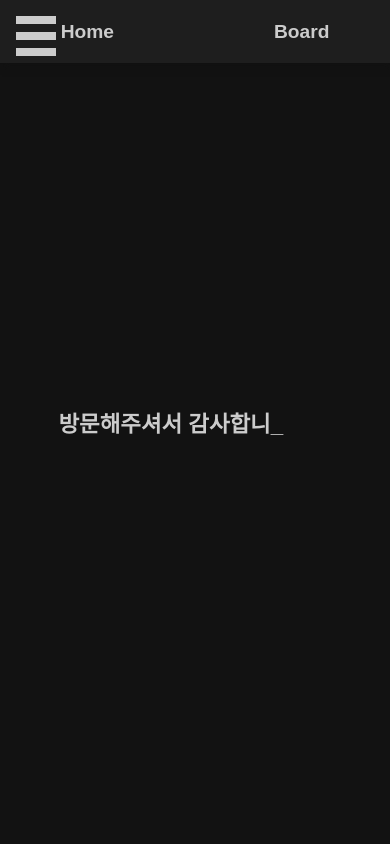
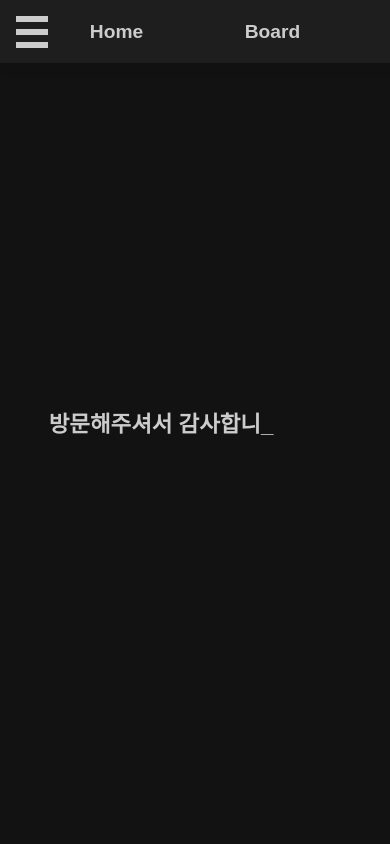
Before and after one commit to ymkwon3/web, a React (Create React App) app in the folder web/: page /#/ in a window 390 px wide. Shown: the top 844 px of the page. Built offline with nearby package versions, Linux system fonts and the light colour scheme.

Commit message:
메뉴 버튼 반응형

```diff
--- a/web/src/App.jsx
+++ b/web/src/App.jsx
@@ -29,8 +29,13 @@ function App() {
 
         <HashRouter>
           <div className="navi flex-row" ref={naviRef}>
-            <Link to="/">Home</Link>
-            <Link to="/board">Board</Link>
+            <div>
+              <Link to="/">Home</Link>
+            </div>
+            <div>
+              <Link to="/board">Board</Link>
+            </div>
+
           </div>
           <Routes>
             <Route path="/" exact={true} element={<MainPage path="MainPage"/>}/>
--- a/web/src/components/Footer.jsx
+++ b/web/src/components/Footer.jsx
@@ -45,7 +45,7 @@ function App(props) {
                     </div>
                 </div>
                 <div className="footer-update">
-                    updated on December 18, 2021
+                    updated on January 10, 2022
                 </div>
             </div>
         </>
--- a/web/src/css/App.css
+++ b/web/src/css/App.css
@@ -34,7 +34,7 @@ body {
   font-size: 1.6rem;
   font-weight: bold;
   white-space: pre-line;
-  width: 22rem;
+  width: 24rem;
   user-select: none;
 }
 
@@ -163,22 +163,23 @@ body {
 }
 
 .navi {
+  justify-content: space-around!important;
   height: 7.5vh;
   overflow: hidden;
-  width: 100vw;
+  width: 80vw;
   background-color: #1e1e1e;;
   position: fixed;
   transition: 0.2s;
-  z-index: 3;
+  z-index: 5;
   box-shadow: 0.1rem 0.1rem 0.5rem #111111;
+  padding: 0 10vw;
 }
 
-.navi > a {
+.navi> div > a {
   font-size: 1.2rem;
   font-weight: bold;
   text-decoration: none;
   color: inherit;
-  margin: 0 5rem;
   transition: 0.2s;
 }
 
@@ -274,16 +275,16 @@ body {
 
   .App-header > div {
     font-size: 1.4rem;
-    width: 70vw;
-  }
-
-  .App-aboutMe > :nth-child(3) {
-    margin-right: 1.4rem;
+    width: 75vw;
   }
 
   .content {
     font-size: 0.8rem;
     white-space: pre-line;
+  }
+
+  .column-line {
+    margin: 0 2rem;
   }
 
   .icon-name-section {
@@ -322,4 +323,27 @@ body {
   .App-project {
     padding: 2rem 0;
   }
+
+  .menu-bar1, .menu-bar2, .menu-bar3 {
+    width: 2.0rem;
+    height: 0.4rem;
+    margin-bottom: 0.4rem;
+  }
+
+  .menu-bar-container {
+    width: 2.0rem;
+    height: 2.0rem;
+    left: 1.0rem;
+    top: 1.0rem;
+  }
+
+  .menu-change.menu-bar1 {
+    -webkit-transform: translate(0, 0.8rem) rotate(45deg);
+    transform: translate(0, 0.8rem) rotate(45deg);
+  }
+
+  .menu-change.menu-bar3 {
+    -webkit-transform: translate(0, -0.8rem) rotate(-45deg);
+    transform: translate(0, -0.8rem) rotate(-45deg);
+  }
 }
```
